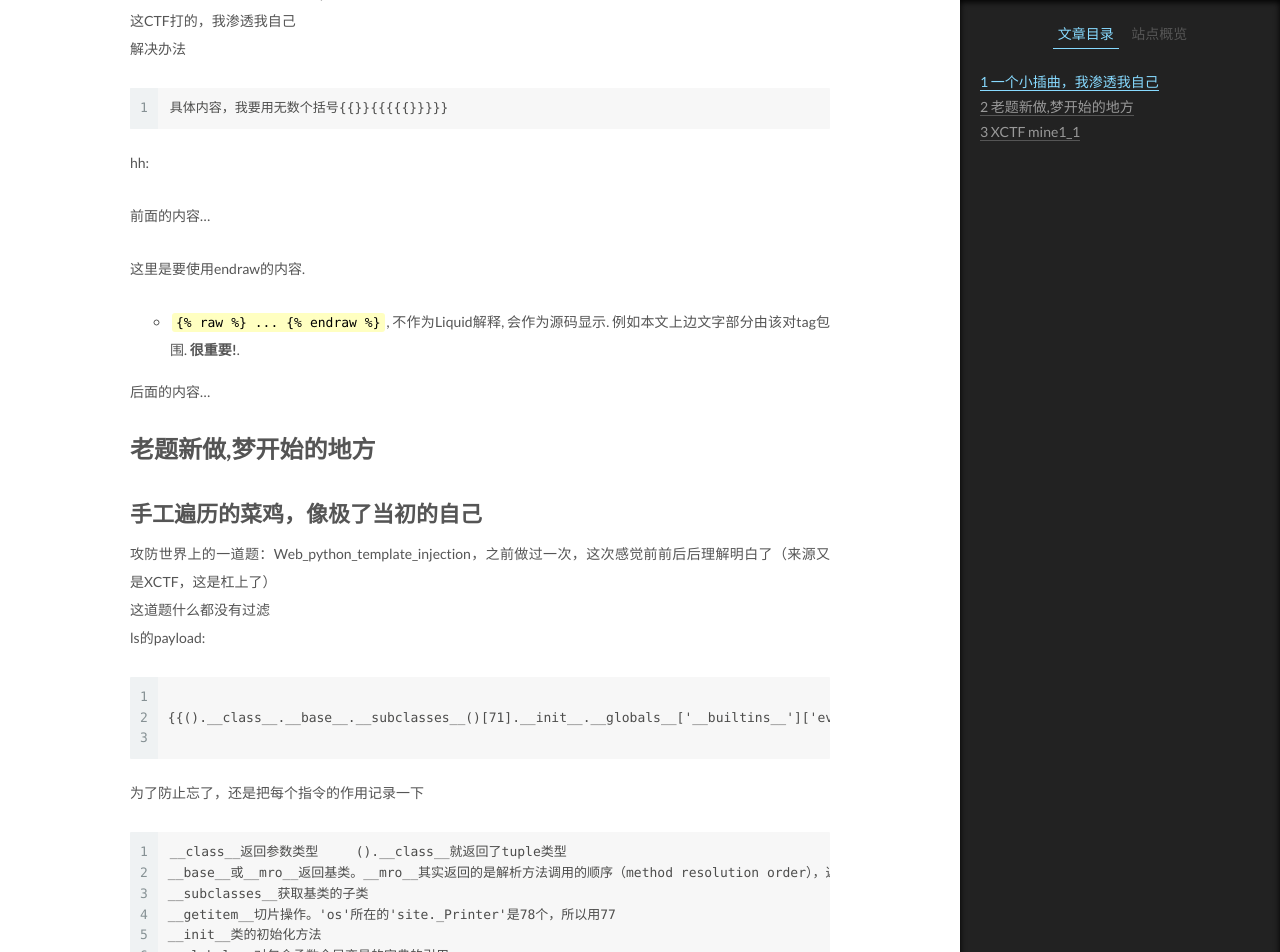
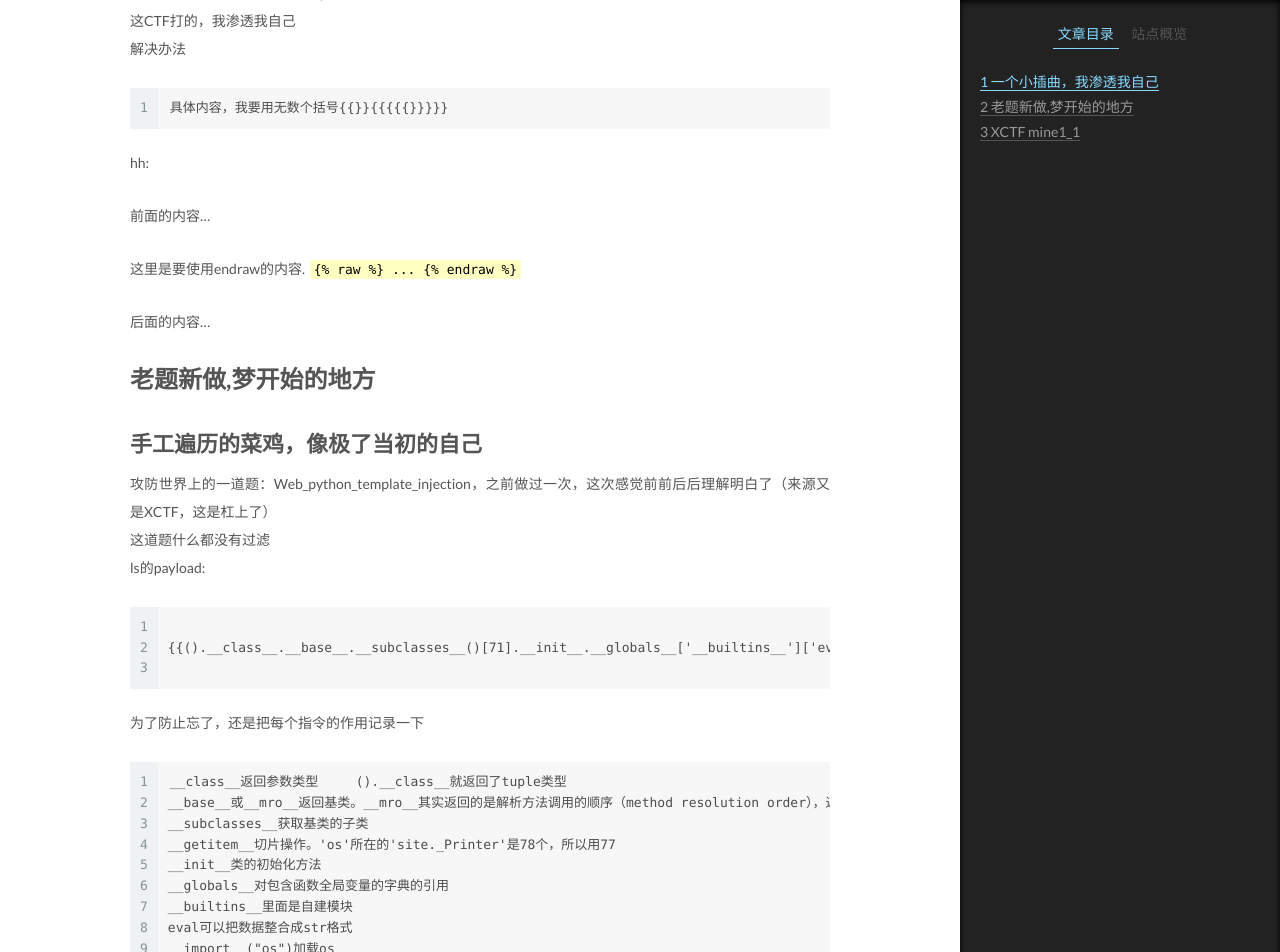
Before and after one commit to AirGoldenFish/airgoldenfish.github.io, a Jekyll site: the page built from _posts/2020-12-22-SSTI.md, in a window 1280 px wide and 1400 px high, scrolled down 428 px. Shown: the top 952 px of the window. Built offline with Jekyll 4.4.1, drawn with Linux system fonts in a browser that asks for light colours.

Commit message:
Update 2020-12-22-SSTI.md

```diff
--- a/_posts/2020-12-22-SSTI.md
+++ b/_posts/2020-12-22-SSTI.md
@@ -20,7 +20,7 @@ hh:
 前面的内容...
 {% endraw %}
 这里是要使用endraw的内容.
-- `{{ openTag }} raw %} ... {{ openTag }} endraw %}`, 不作为Liquid解释, 会作为源码显示. 例如本文上边文字部分由该对tag包围. **很重要!**.
+ `{{ openTag }} raw %} ... {{ openTag }} endraw %}`
 {% raw %}
 后面的内容...
 {% endraw %}
```
